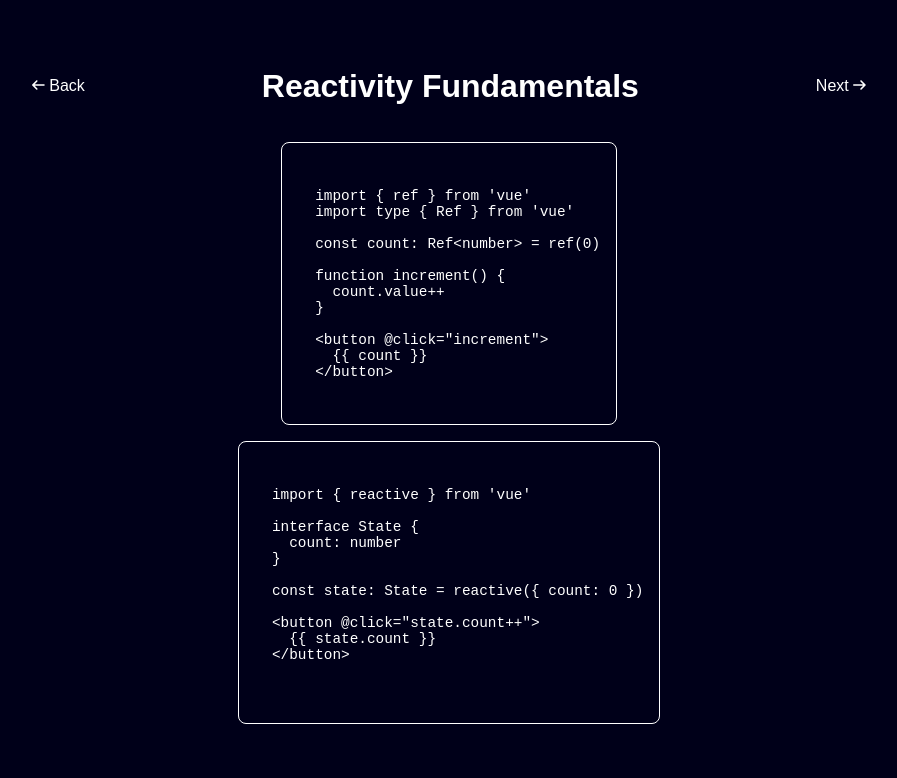
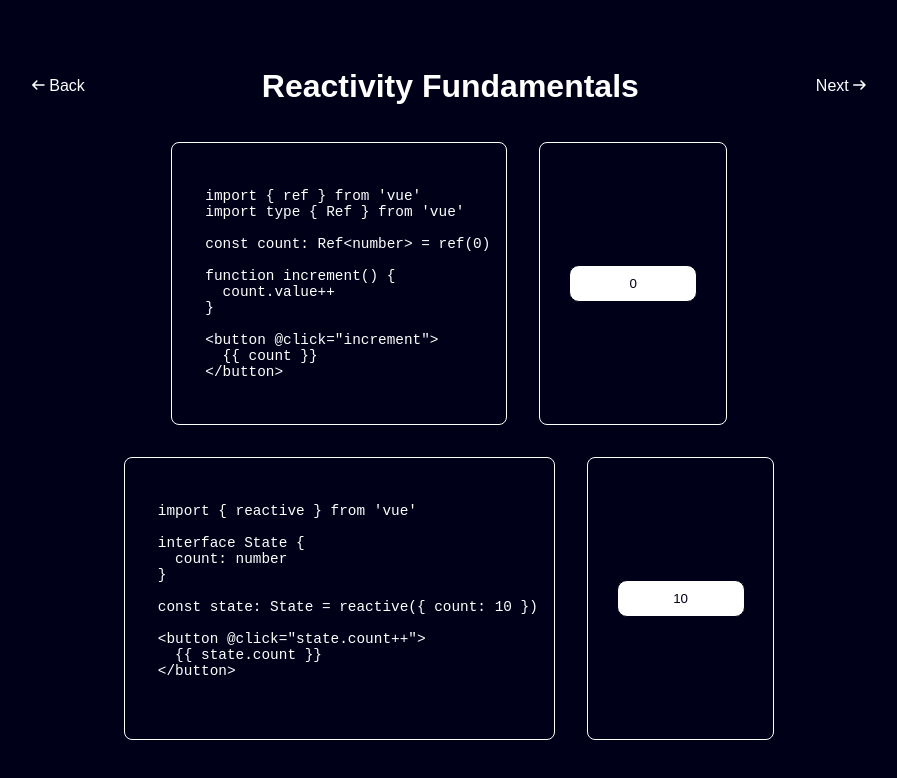
Before and after one commit to sam-yng/vue-feature-showcase, a Vue app: page /reactivity in a window 1280 px wide. Shown: the top 778 px of the page, without its empty margins (191-1088 px from the left). Built offline with nearby package versions, Linux system fonts and the light colour scheme; the HTML template or start-up script is replaced by a standard one.

Commit message:
reactivity page complete

```diff
--- a/src/components/DemoContainer.vue
+++ b/src/components/DemoContainer.vue
@@ -1,19 +1,15 @@
 <script setup lang="ts">
-const demoVisible = defineModel<boolean>('demoVisible', { default: false })
-
-const toggleVisibility = () => {
-  demoVisible.value = !demoVisible.value
-}
+const props = defineProps<{ isDemo: boolean }>()
 </script>
 
 <template>
-  <div class="demo-container" @click="toggleVisibility">
-    <pre v-if="!demoVisible">
+  <div class="demo-container">
+    <pre v-if="!props.isDemo">
       <code>
 				<slot />
 			</code>
     </pre>
-    <div v-else>
+    <div class="demo-contents" v-else>
       <slot />
     </div>
   </div>
@@ -26,19 +22,19 @@ const toggleVisibility = () => {
   overflow-x: auto;
   margin: 1rem;
   overflow-x: auto;
-  max-width: fit-content;
-  margin-left: auto;
-  margin-right: auto;
   border: 1px;
   border-style: solid;
 }
 code {
   color: white;
 }
-.demo-container:hover {
+.demo-contents {
+  margin: auto;
+}
+/* .demo-container:hover {
   color: #ff2c8b;
 }
 .demo-container:hover code {
   color: #ff2c8b;
-}
+} */
 </style>
--- a/src/snippets/demoCode.ts
+++ b/src/snippets/demoCode.ts
@@ -19,7 +19,7 @@ export const reactiveDemoCode = `
     count: number
   }
 
-  const state: State = reactive({ count: 0 })
+  const state: State = reactive({ count: 10 })
 
   <button @click="state.count++">
     {{ state.count }}
--- a/src/views/ReactivityView.vue
+++ b/src/views/ReactivityView.vue
@@ -1,19 +1,23 @@
 <script setup lang="ts">
 import { ref } from 'vue'
 import type { Ref } from 'vue'
+import { reactive } from 'vue'
 
 import DemoContainer from '@/components/DemoContainer.vue'
 import ViewNav from '@/components/ViewNav.vue'
 import { refDemoCode, reactiveDemoCode } from '@/snippets/demoCode'
 
-const refDemoVisible: Ref<boolean> = ref(false)
-const reactiveDemoVisible: Ref<boolean> = ref(false)
+interface ReactiveState {
+  count: number
+}
 
 const refDemoCount: Ref<number> = ref(0)
 
 const refIncrementDemo = () => {
   refDemoCount.value++
 }
+
+const reactiveState: ReactiveState = reactive({ count: 10 })
 </script>
 
 <template>
@@ -21,25 +25,48 @@ const refIncrementDemo = () => {
     <ViewNav>
       <h1>Reactivity Fundamentals</h1>
     </ViewNav>
-    <DemoContainer v-model:demo-visible="refDemoVisible">
-      <template v-if="!refDemoVisible">
+    <div>
+      <DemoContainer :isDemo="false">
         {{ refDemoCode }}
-      </template>
-      <template v-else>
+      </DemoContainer>
+      <DemoContainer :isDemo="true">
         <button @click="refIncrementDemo">
           {{ refDemoCount }}
         </button>
-      </template>
-    </DemoContainer>
-    <DemoContainer v-model:demo-visible="reactiveDemoVisible">
-      <template v-if="!reactiveDemoVisible">
+      </DemoContainer>
+    </div>
+    <div>
+      <DemoContainer :isDemo="false">
         {{ reactiveDemoCode }}
-      </template>
-      <template v-else>
-        <h1>hello</h1>
-      </template>
-    </DemoContainer>
+      </DemoContainer>
+      <DemoContainer :isDemo="true">
+        <button @click="reactiveState.count++">
+          {{ reactiveState.count }}
+        </button>
+      </DemoContainer>
+    </div>
   </main>
 </template>
 
-<style scoped></style>
+<style scoped>
+div {
+  display: flex;
+  justify-content: center;
+}
+button {
+  text-align: center;
+  border: 1px;
+  border-style: solid;
+  background-color: white;
+  color: #000019;
+  text-decoration: none;
+  border-radius: 10px;
+  padding: 10px;
+  margin: 1vw;
+  min-width: 10vw;
+}
+button:hover {
+  color: white;
+  background-color: #ff2c8b;
+}
+</style>
```
